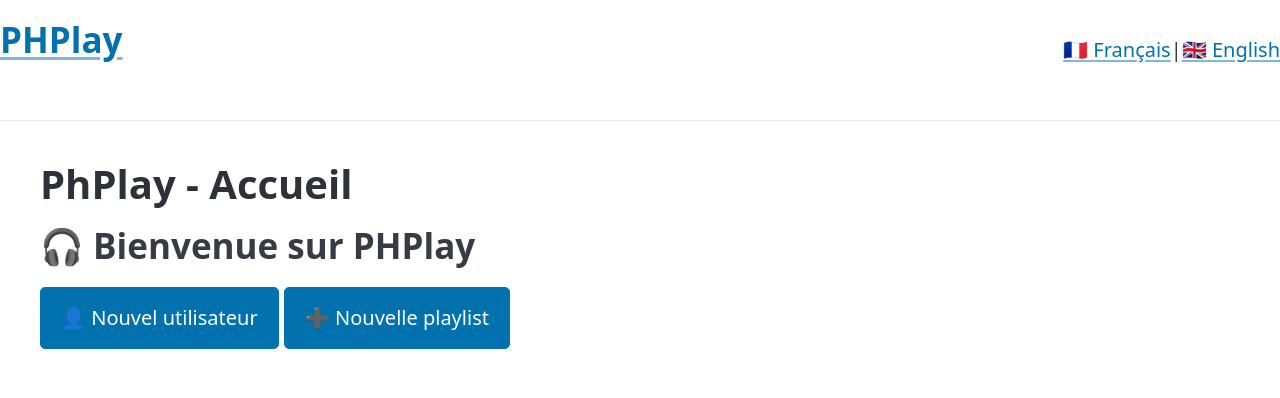
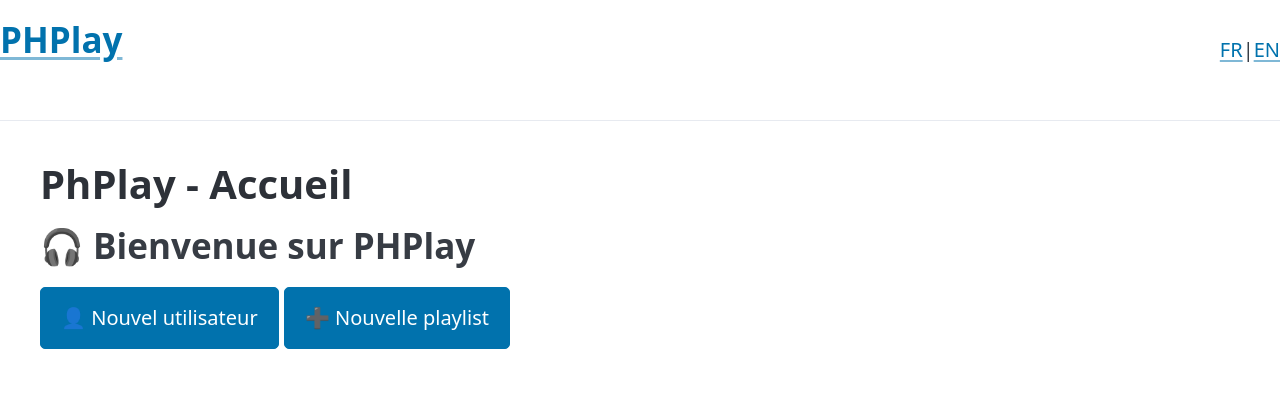
Before and after one commit to CyberGhetto-25/ProgServ2_Projet-Libre, a PHP site: page /index.php in a window 1280 px wide. Shown: the top 398 px of the page. Run offline with PHP 8.4, Linux system fonts and the light colour scheme; data that the repository does not hold is empty; some libraries are stand-ins or nearby versions.

Commit message:
fix: changes on header

```diff
--- a/phplay.ch/public/includes/header.php
+++ b/phplay.ch/public/includes/header.php
@@ -4,8 +4,8 @@ require_once __DIR__ . '/lang.php';
 <header style="display:flex;justify-content:space-between;align-items:center;margin-bottom:1em;">
     <h2><a href="/../index.php"><?= __('app_name') ?></a></h2>
     <nav>
-        <a href="?lang=fr">🇫🇷 Français</a> |
-        <a href="?lang=en">🇬🇧 English</a>
+        <a href="?lang=fr">FR</a> |
+        <a href="?lang=en">EN</a>
     </nav>
 </header>
 <hr>
```
